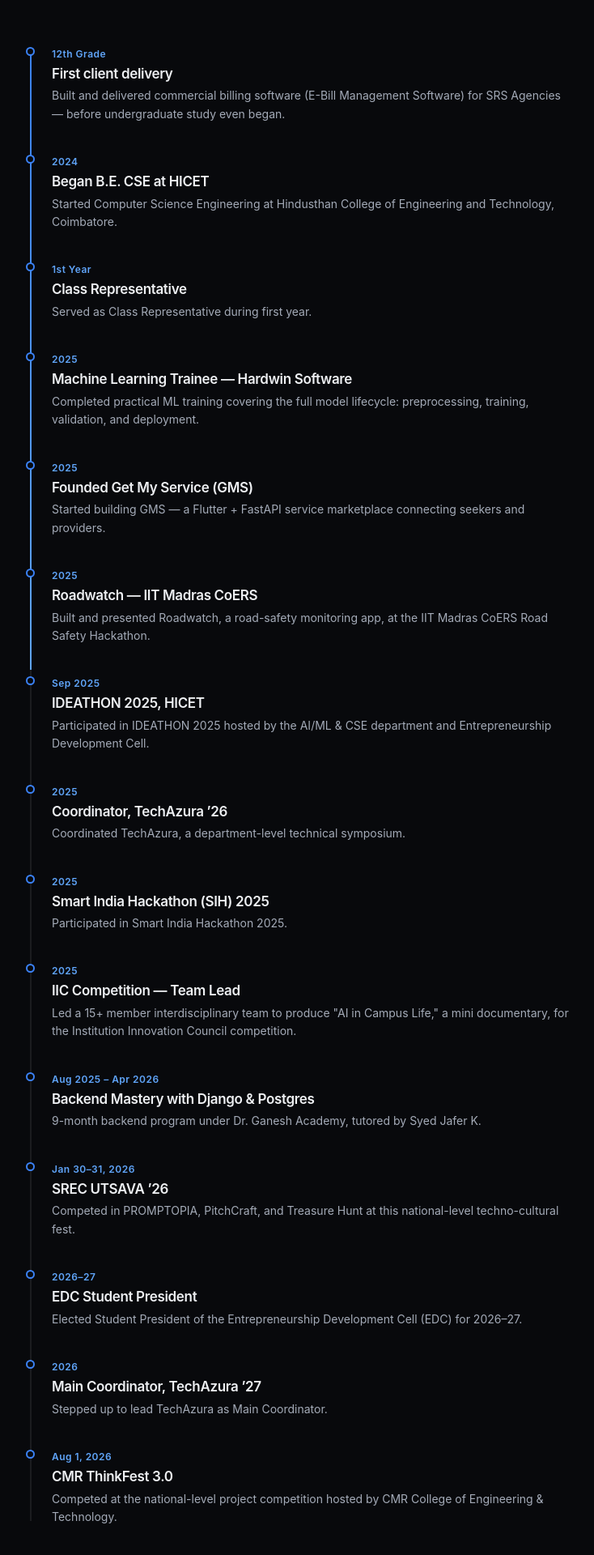
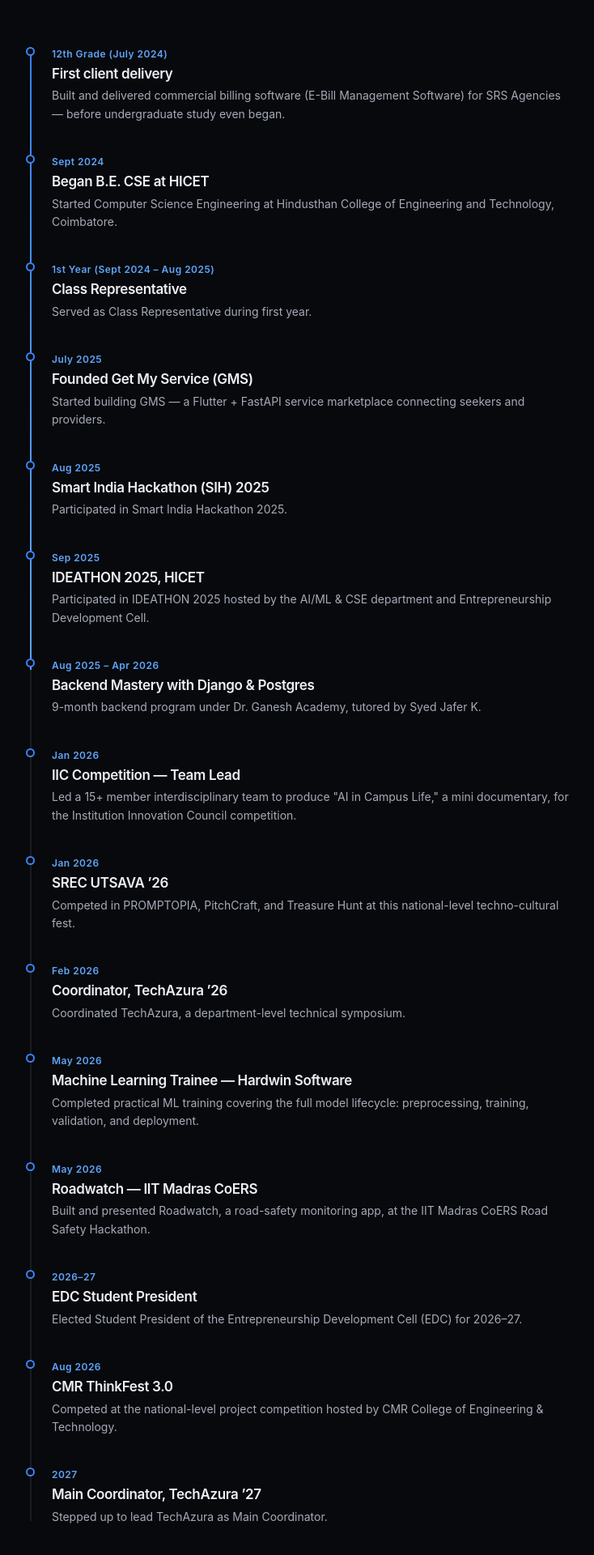
Before and after one commit to vmkrathish/portfolio, a React (Vite) app: page / in a window 1280 px wide. Shown: the part 6535-8455 px from the top of the page at 81% size, without its empty margins (82-816 px from the left). Built offline with nearby package versions, Linux system fonts and the light colour scheme.

Commit message:
Update portfolio

```diff
--- a/src/data/portfolio.js
+++ b/src/data/portfolio.js
@@ -248,36 +248,30 @@
 // ----------------------------------------------------------------------------
 export const timeline = [
   {
-    period: '12th Grade',
+    period: '12th Grade (July 2024)',
     title: 'First client delivery',
     description:
       'Built and delivered commercial billing software (E-Bill Management Software) for SRS Agencies — before undergraduate study even began.',
   },
   {
-    period: '2024',
+    period: 'Sept 2024',
     title: 'Began B.E. CSE at HICET',
     description: 'Started Computer Science Engineering at Hindusthan College of Engineering and Technology, Coimbatore.',
   },
   {
-    period: '1st Year',
+    period: '1st Year (Sept 2024 – Aug 2025)',
     title: 'Class Representative',
     description: 'Served as Class Representative during first year.',
   },
   {
-    period: '2025',
-    title: 'Machine Learning Trainee — Hardwin Software',
-    description:
-      'Completed practical ML training covering the full model lifecycle: preprocessing, training, validation, and deployment.',
-  },
-  {
-    period: '2025',
+    period: 'July 2025',
     title: 'Founded Get My Service (GMS)',
     description: 'Started building GMS — a Flutter + FastAPI service marketplace connecting seekers and providers.',
   },
   {
-    period: '2025',
-    title: 'Roadwatch — IIT Madras CoERS',
-    description: 'Built and presented Roadwatch, a road-safety monitoring app, at the IIT Madras CoERS Road Safety Hackathon.',
+    period: 'Aug 2025',
+    title: 'Smart India Hackathon (SIH) 2025',
+    description: 'Participated in Smart India Hackathon 2025.',
   },
   {
     period: 'Sep 2025',
@@ -285,44 +279,52 @@
     description: 'Participated in IDEATHON 2025 hosted by the AI/ML & CSE department and Entrepreneurship Development Cell.',
   },
   {
-    period: '2025',
-    title: 'Coordinator, TechAzura ’26',
-    description: 'Coordinated TechAzura, a department-level technical symposium.',
-  },
-  {
-    period: '2025',
-    title: 'Smart India Hackathon (SIH) 2025',
-    description: 'Participated in Smart India Hackathon 2025.',
-  },
-  {
-    period: '2025',
-    title: 'IIC Competition — Team Lead',
-    description: 'Led a 15+ member interdisciplinary team to produce "AI in Campus Life," a mini documentary, for the Institution Innovation Council competition.',
-  },
-  {
     period: 'Aug 2025 – Apr 2026',
     title: 'Backend Mastery with Django & Postgres',
     description: '9-month backend program under Dr. Ganesh Academy, tutored by Syed Jafer K.',
   },
   {
-    period: 'Jan 30–31, 2026',
+    period: 'Jan 2026',
+    title: 'IIC Competition — Team Lead',
+    description: 'Led a 15+ member interdisciplinary team to produce "AI in Campus Life," a mini documentary, for the Institution Innovation Council competition.',
+  },
+  {
+    period: 'Jan 2026',
     title: 'SREC UTSAVA ’26',
     description: 'Competed in PROMPTOPIA, PitchCraft, and Treasure Hunt at this national-level techno-cultural fest.',
   },
+  {
+    period: 'Feb 2026',
+    title: 'Coordinator, TechAzura ’26',
+    description: 'Coordinated TechAzura, a department-level technical symposium.',
+  },
+  {
+    period: 'May 2026',
+    title: 'Machine Learning Trainee — Hardwin Software',
+    description:
+      'Completed practical ML training covering the full model lifecycle: preprocessing, training, validation, and deployment.',
+  },
+  {
+    period: 'May 2026',
+    title: 'Roadwatch — IIT Madras CoERS',
+    description: 'Built and presented Roadwatch, a road-safety monitoring app, at the IIT Madras CoERS Road Safety Hackathon.',
+  },
+
   {
     period: '2026–27',
     title: 'EDC Student President',
     description: 'Elected Student President of the Entrepreneurship Development Cell (EDC) for 2026–27.',
   },
+
   {
-    period: '2026',
+    period: 'Aug 2026',
+    title: 'CMR ThinkFest 3.0',
+    description: 'Competed at the national-level project competition hosted by CMR College of Engineering & Technology.',
+  },
+  {
+    period: '2027',
     title: 'Main Coordinator, TechAzura ’27',
     description: 'Stepped up to lead TechAzura as Main Coordinator.',
-  },
-  {
-    period: 'Aug 1, 2026',
-    title: 'CMR ThinkFest 3.0',
-    description: 'Competed at the national-level project competition hosted by CMR College of Engineering & Technology.',
   },
 ]
 
```
Also changed, not shown: 1 other file (tests, documents, lock files or other folders).
